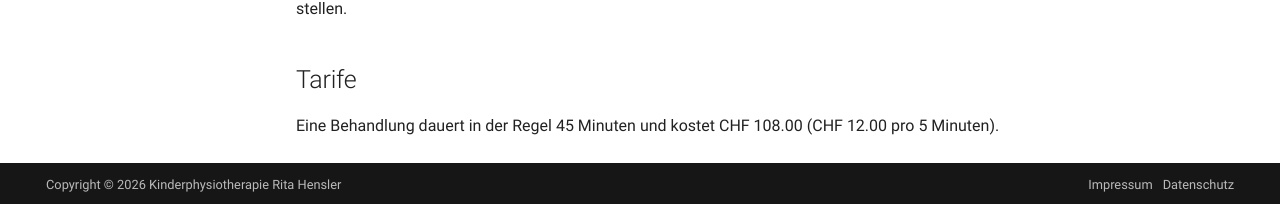
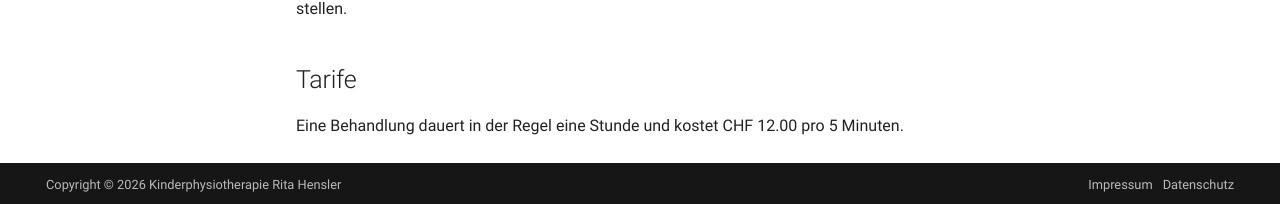
Before and after one commit to kprh/kprh-website, an MkDocs documentation site: the page built from docs/craniosacral_therapie.md, in a window 1280 px wide and 1348 px high. Shown: the part 1141-1345 px from the top of the window. Built offline with MkDocs 1.6.1 and Material for MkDocs 9.7.7, drawn with Linux system fonts in a browser that asks for light colours.

Commit message:
Präzisierung der Tarife einer Craniosacral Therapie

```diff
--- a/docs/craniosacral_therapie.md
+++ b/docs/craniosacral_therapie.md
@@ -40,4 +40,4 @@ Abmeldungen müssen bis spätestens 24 Stunden vor dem Termin erfolgen, ansonste
 
 ## Tarife
 
-Eine Behandlung dauert in der Regel 45 Minuten und kostet CHF 108.00 (CHF 12.00 pro 5 Minuten).
+Eine Behandlung dauert in der Regel eine Stunde und kostet CHF 12.00 pro 5 Minuten.
```
